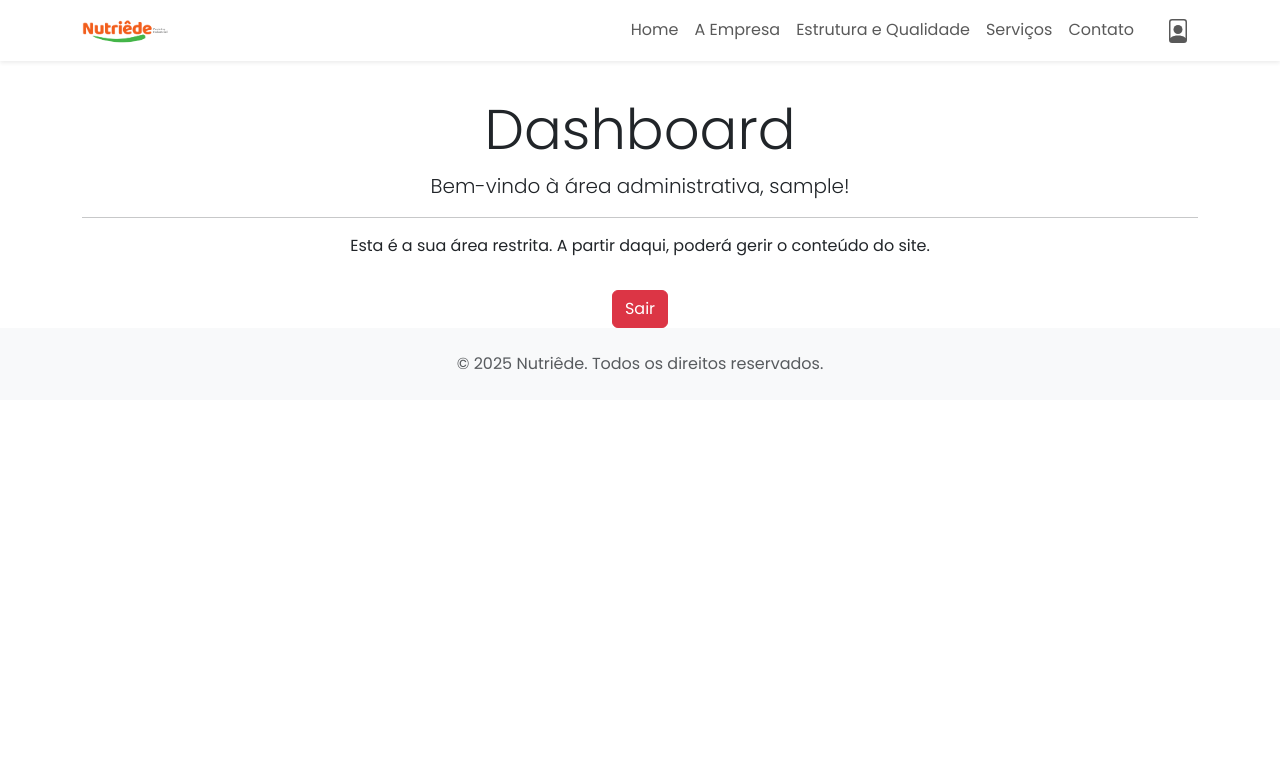
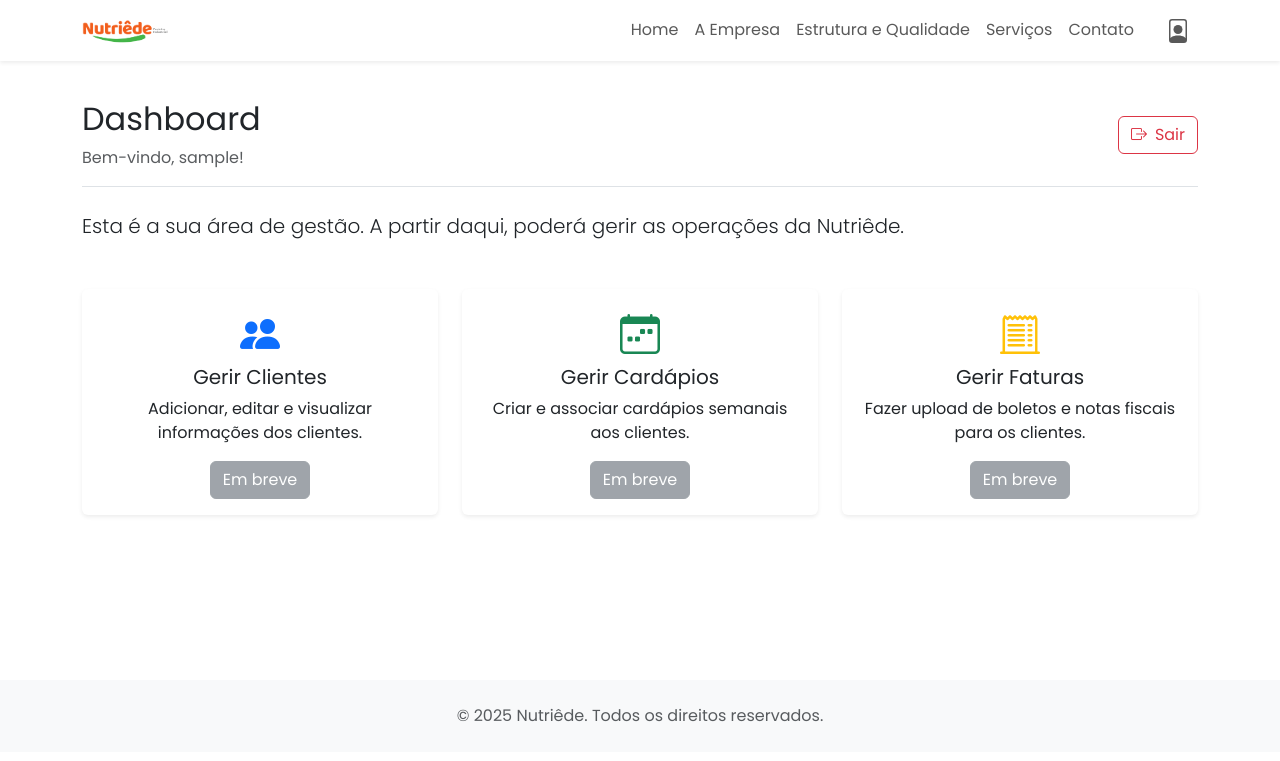
Before and after one commit to nunnocwb-cmd/nutriede-website, a Flask app: page /dashboard in a window 1280 px wide. Shown: the top 761 px of the page. Run offline with Flask 3, Linux system fonts and the light colour scheme; the visitor is signed in with stand-in values (Sample User, id 1).

Commit message:
Dashboard (login ainda não carrega e site brickado

```diff
--- a/nutriede-app/app.py
+++ b/nutriede-app/app.py
@@ -11,10 +11,13 @@ from flask_mail import Mail, Message
 from flask_sqlalchemy import SQLAlchemy
 from flask_migrate import Migrate
 from flask_bcrypt import Bcrypt
-# Funções adicionadas para o sistema de login
 from flask_login import (LoginManager, UserMixin, login_user,
                        logout_user, login_required, current_user)
 from werkzeug.utils import secure_filename
+
+# Importações para o Cloud SQL Connector
+import sqlalchemy
+from google.cloud.sql.connector import Connector, IPTypes
 
 # ==============================================================================
 # 2. INICIALIZAÇÃO E CONFIGURAÇÕES DO APP
@@ -26,34 +29,53 @@ load_dotenv()
 # Cria a instância principal da aplicação Flask
 app = Flask(__name__)
 
-# --- Configurações Gerais ---
-# Define a chave secreta, essencial para a segurança da sessão
-SECRET_KEY = os.getenv('SECRET_KEY')
-if not SECRET_KEY:
-    print("AVISO: A variável de ambiente SECRET_KEY não está definida. Usando uma chave padrão para desenvolvimento.")
-    SECRET_KEY = 'uma-chave-secreta-temporaria-e-insegura-para-desenvolvimento'
-app.config['SECRET_KEY'] = SECRET_KEY
+# --- Configurações Gerais do App ---
+app.config['SECRET_KEY'] = os.getenv('SECRET_KEY', os.urandom(24))
 app.config['UPLOAD_FOLDER'] = 'uploads'
 app.config['SQLALCHEMY_TRACK_MODIFICATIONS'] = False
 
-# --- Configuração do Banco de Dados ---
-DATABASE_URL = os.getenv('DATABASE_URL')
-if not DATABASE_URL:
-    print("AVISO: A variável de ambiente DATABASE_URL não está definida. Usando um banco de dados SQLite local para desenvolvimento.")
-    # Define o caminho absoluto para o banco de dados na raiz do projeto
-    db_path = os.path.join(os.path.dirname(os.path.abspath(__file__)), '..', 'local_test.db')
-    DATABASE_URL = f'sqlite:///{db_path}'
-app.config['SQLALCHEMY_DATABASE_URI'] = DATABASE_URL
-
-# --- Configurações do E-mail ---
-app.config['MAIL_SERVER'] = os.getenv('MAIL_SERVER')
+# --- Configurações do E-mail (com valores padrão para robustez) ---
+app.config['MAIL_SERVER'] = os.getenv('MAIL_SERVER', 'smtp.gmail.com')
 app.config['MAIL_PORT'] = int(os.getenv('MAIL_PORT', 587))
 app.config['MAIL_USE_TLS'] = os.getenv('MAIL_USE_TLS', 'true').lower() in ['true', '1', 't']
 app.config['MAIL_USERNAME'] = os.getenv('MAIL_USERNAME')
 app.config['MAIL_PASSWORD'] = os.getenv('MAIL_PASSWORD')
 
 # ==============================================================================
-# 3. INICIALIZAÇÃO DAS EXTENSÕES
+# 3. CONFIGURAÇÃO DA CONEXÃO COM O BANCO DE DADOS (NOVO MÉTODO)
+# ==============================================================================
+
+# Inicializa o conector do Cloud SQL
+connector = Connector()
+
+def get_conn() -> sqlalchemy.engine.base.Connection:
+    """Função que cria uma conexão segura com o Cloud SQL."""
+    # Lê as variáveis de ambiente necessárias para a conexão
+    instance_connection_name = os.environ["INSTANCE_CONNECTION_NAME"]
+    db_user = os.environ["DB_USER"]
+    db_pass = os.environ["DB_PASS"]
+    db_name = os.environ["DB_NAME"]
+
+    # Determina o tipo de IP a ser usado. No Google Cloud, usa a rede privada.
+    # Localmente (quando a variável de ambiente GOOGLE_CLOUD_RUN não existe), usa a pública.
+    ip_type = IPTypes.PRIVATE if os.environ.get("GOOGLE_CLOUD_RUN") else IPTypes.PUBLIC
+
+    return connector.connect(
+        instance_connection_name,
+        "pg8000",
+        user=db_user,
+        password=db_pass,
+        db=db_name,
+        ip_type=ip_type,
+    )
+
+# Configura o SQLAlchemy para usar a nossa função de conexão personalizada
+app.config['SQLALCHEMY_ENGINE_OPTIONS'] = {
+    "creator": get_conn
+}
+
+# ==============================================================================
+# 4. INICIALIZAÇÃO DAS EXTENSÕES
 # ==============================================================================
 
 # Garante que a pasta de uploads exista no projeto
@@ -66,16 +88,16 @@ bcrypt = Bcrypt(app)
 mail = Mail(app)
 login_manager = LoginManager(app)
 # Configurações do Flask-Login
-login_manager.login_view = 'login'  # Página para onde redirecionar se não estiver logado
+login_manager.login_view = 'login'
 login_manager.login_message_category = 'info'
-login_manager.login_message = "Por favor, faça login para aceder a esta página."
+login_manager.login_message = "Por favor, faça login para acessar esta página."
 
 # ==============================================================================
-# 4. MODELOS DO BANCO DE DADOS
+# 5. MODELOS DO BANCO DE DADOS
 # ==============================================================================
 
 class User(db.Model, UserMixin):
-    """Modelo para a tabela de utilizadores do sistema."""
+    """Modelo para a tabela de usuários do sistema."""
     id = db.Column(db.Integer, primary_key=True)
     username = db.Column(db.String(80), unique=True, nullable=False)
     email = db.Column(db.String(120), unique=True, nullable=False)
@@ -86,24 +108,24 @@ class User(db.Model, UserMixin):
         return f'<User {self.username}>'
 
 # ==============================================================================
-# 5. CONFIGURAÇÃO DO FLASK-LOGIN
+# 6. CONFIGURAÇÃO DO FLASK-LOGIN
 # ==============================================================================
 
 @login_manager.user_loader
 def load_user(user_id):
-    """Função que o Flask-Login usa para recarregar o objeto do utilizador."""
+    """Função que o Flask-Login usa para recarregar o objeto do usuário."""
     return db.session.get(User, int(user_id))
 
 # ==============================================================================
-# 6. COMANDOS PERSONALIZADOS DE TERMINAL (CLI)
+# 7. COMANDOS PERSONALIZADOS DE TERMINAL (CLI)
 # ==============================================================================
 
 @app.cli.command("create-user")
 def create_user():
-    """Cria um novo utilizador administrador no sistema."""
-    print("--- Criar Novo Utilizador Admin ---")
-    username = input("Digite o nome de utilizador: ")
-    email = input("Digite o e-mail do utilizador: ")
+    """Cria um novo usuário administrador no sistema."""
+    print("--- Criar Novo Usuário Admin ---")
+    username = input("Digite o nome de usuário: ")
+    email = input("Digite o e-mail do usuário: ")
     password = getpass.getpass("Digite a senha: ")
     confirm_password = getpass.getpass("Confirme a senha: ")
 
@@ -115,7 +137,7 @@ def create_user():
         (User.username == username) | (User.email == email)
     ).first()
     if existing_user:
-        print("Erro: Já existe um utilizador com esse nome ou e-mail.")
+        print("Erro: Já existe um usuário com esse nome ou e-mail.")
         return
 
     hashed_password = bcrypt.generate_password_hash(password).decode('utf-8')
@@ -123,10 +145,10 @@ def create_user():
 
     db.session.add(new_user)
     db.session.commit()
-    print(f"Utilizador '{username}' com a função 'manager' criado com sucesso!")
+    print(f"Usuário '{username}' com a função 'manager' criado com sucesso!")
 
 # ==============================================================================
-# 7. ROTAS DA APLICAÇÃO (VIEWS)
+# 8. ROTAS DA APLICAÇÃO (VIEWS)
 # ==============================================================================
 
 @app.context_processor
@@ -190,7 +212,7 @@ def login():
 
 @app.route('/logout')
 def logout():
-    """Rota para fazer logout do utilizador."""
+    """Rota para fazer logout do usuário."""
     logout_user()
     return redirect(url_for('home'))
 
@@ -198,7 +220,7 @@ def logout():
 @app.route('/dashboard')
 @login_required
 def dashboard():
-    """Rota para o painel de controlo, acessível apenas a utilizadores logados."""
+    """Rota para o painel de controle, acessível apenas a usuários logados."""
     return render_template('dashboard.html')
 
 
@@ -212,7 +234,7 @@ def enviar_contato():
         msg = None
 
         try:
-            # --- Validação Unificada ---
+            # Validação Unificada
             required_fields = []
             if form_type == 'orcamento':
                 required_fields = ['nome', 'empresa', 'cnpj', 'qtd_refeicoes', 'email', 'mensagem']
@@ -221,19 +243,17 @@ def enviar_contato():
             elif form_type == 'trabalhe_conosco':
                 required_fields = ['candidato_nome', 'candidato_email', 'candidato_telefone']
 
-            # Verifica se os campos de texto estão preenchidos
             for field in required_fields:
                 if not request.form.get(field):
                     flash('Por favor, preencha todos os campos obrigatórios.', 'warning')
                     return redirect(url_for('home') + '#contato')
 
-            # Validação específica para o upload de arquivo
             if form_type == 'trabalhe_conosco':
                 if 'curriculo' not in request.files or request.files['curriculo'].filename == '':
                     flash('Por favor, anexe o seu currículo.', 'warning')
                     return redirect(url_for('home') + '#contato')
 
-            # --- Processamento do Formulário (se a validação passar) ---
+            # Processamento do Formulário
             if form_type == 'orcamento':
                 nome = request.form.get('nome')
                 empresa = request.form.get('empresa')
@@ -290,7 +310,6 @@ def enviar_contato():
                 """
                 msg = Message(subject=subject, sender=('Nutriêde Website', app.config['MAIL_USERNAME']), recipients=['nutriede@nutriede.com.br'], body=body)
 
-                # O anexo é adicionado aqui, pois a validação já garantiu que ele existe
                 filename = secure_filename(curriculo.filename)
                 msg.attach(filename, curriculo.content_type, curriculo.read())
 
@@ -298,7 +317,6 @@ def enviar_contato():
                 mail.send(msg)
                 flash('Sua mensagem foi enviada com sucesso! Agradecemos o seu contato.', 'success')
             else:
-                # Esta condição agora é menos provável de ser atingida, mas é mantida por segurança
                 flash('Tipo de formulário desconhecido.', 'warning')
 
         except Exception as e:
@@ -308,11 +326,11 @@ def enviar_contato():
         return redirect(url_for('home') + '#contato')
 
 # ==============================================================================
-# 8. EXECUÇÃO DO SERVIDOR
+# 9. EXECUÇÃO DO SERVIDOR
 # ==============================================================================
 
 if __name__ == '__main__':
-    # Usa a porta definida pelo ambiente de produção ou 8080 para testes locais
+    # Usa a porta definida pelo ambiente de produção (Google Cloud) ou 8080 para testes locais
     port = int(os.environ.get("PORT", 8080))
     # Executa o app. debug=False é essencial para produção.
     app.run(host='0.0.0.0', port=port, debug=False)
--- a/nutriede-app/templates/dashboard.html
+++ b/nutriede-app/templates/dashboard.html
@@ -3,26 +3,53 @@
 {% block title %}Dashboard - Área Restrita{% endblock %}
 
 {% block content %}
-<div class="container mt-5 pt-5">
-    {# Bloco para renderizar mensagens flash (alertas) #}
-    {% with messages = get_flashed_messages(with_categories=true) %}
-        {% if messages %}
-            {% for category, message in messages %}
-                <div class="alert alert-{{ category }} alert-dismissible fade show" role="alert">
-                    {{ message }}
-                    <button type="button" class="btn-close" data-bs-dismiss="alert" aria-label="Close"></button>
+<div class="container" style="padding-top: 100px; min-height: 85vh;">
+
+    <!-- Cabeçalho do Dashboard -->
+    <div class="d-flex justify-content-between align-items-center border-bottom pb-3 mb-4">
+        <div>
+            <h1 class="h2">Dashboard</h1>
+            <p class="text-muted mb-0">Bem-vindo, {{ current_user.username }}!</p>
+        </div>
+        <a href="{{ url_for('logout') }}" class="btn btn-outline-danger">
+            <i class="bi bi-box-arrow-right me-2"></i>Sair
+        </a>
+    </div>
+
+    <!-- Seção de Acesso Rápido -->
+    <p class="lead mb-5">Esta é a sua área de gestão. A partir daqui, poderá gerir as operações da Nutriêde.</p>
+
+    <!-- Cards de Funcionalidades -->
+    <div class="row">
+        <div class="col-lg-4 mb-4">
+            <div class="card h-100 shadow-sm">
+                <div class="card-body text-center">
+                    <i class="bi bi-people-fill fs-1 text-primary mb-3"></i>
+                    <h5 class="card-title">Gerir Clientes</h5>
+                    <p class="card-text">Adicionar, editar e visualizar informações dos clientes.</p>
+                    <a href="#" class="btn btn-secondary disabled mt-auto">Em breve</a>
                 </div>
-            {% endfor %}
-        {% endif %}
-    {% endwith %}
-
-    <div class="row">
-        <div class="col-md-12 text-center">
-            <h1 class="display-4">Dashboard</h1>
-            <p class="lead">Bem-vindo à área administrativa, {{ current_user.username }}!</p>
-            <hr>
-            <p>Esta é a sua área restrita. A partir daqui, poderá gerir o conteúdo do site.</p>
-            <a href="{{ url_for('logout') }}" class="btn btn-danger mt-3">Sair</a>
+            </div>
+        </div>
+        <div class="col-lg-4 mb-4">
+            <div class="card h-100 shadow-sm">
+                <div class="card-body text-center">
+                    <i class="bi bi-calendar-week fs-1 text-success mb-3"></i>
+                    <h5 class="card-title">Gerir Cardápios</h5>
+                    <p class="card-text">Criar e associar cardápios semanais aos clientes.</p>
+                    <a href="#" class="btn btn-secondary disabled mt-auto">Em breve</a>
+                </div>
+            </div>
+        </div>
+        <div class="col-lg-4 mb-4">
+            <div class="card h-100 shadow-sm">
+                <div class="card-body text-center">
+                    <i class="bi bi-receipt-cutoff fs-1 text-warning mb-3"></i>
+                    <h5 class="card-title">Gerir Faturas</h5>
+                    <p class="card-text">Fazer upload de boletos e notas fiscais para os clientes.</p>
+                    <a href="#" class="btn btn-secondary disabled mt-auto">Em breve</a>
+                </div>
+            </div>
         </div>
     </div>
 </div>
```
Also changed, not shown: nutriede-app/static/css/login.css (+29 -38 lines), nutriede-app/static/css/style.css (+46 -21 lines), nutriede-app/templates/login.html (+5 -5 lines), 2 other files.
